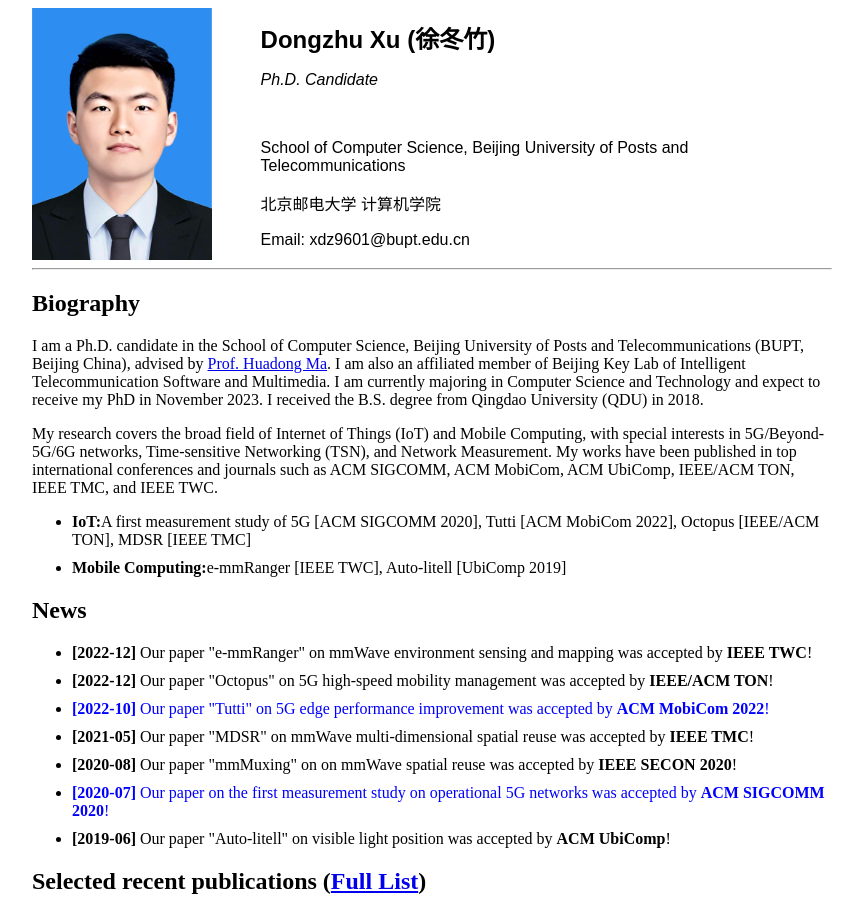
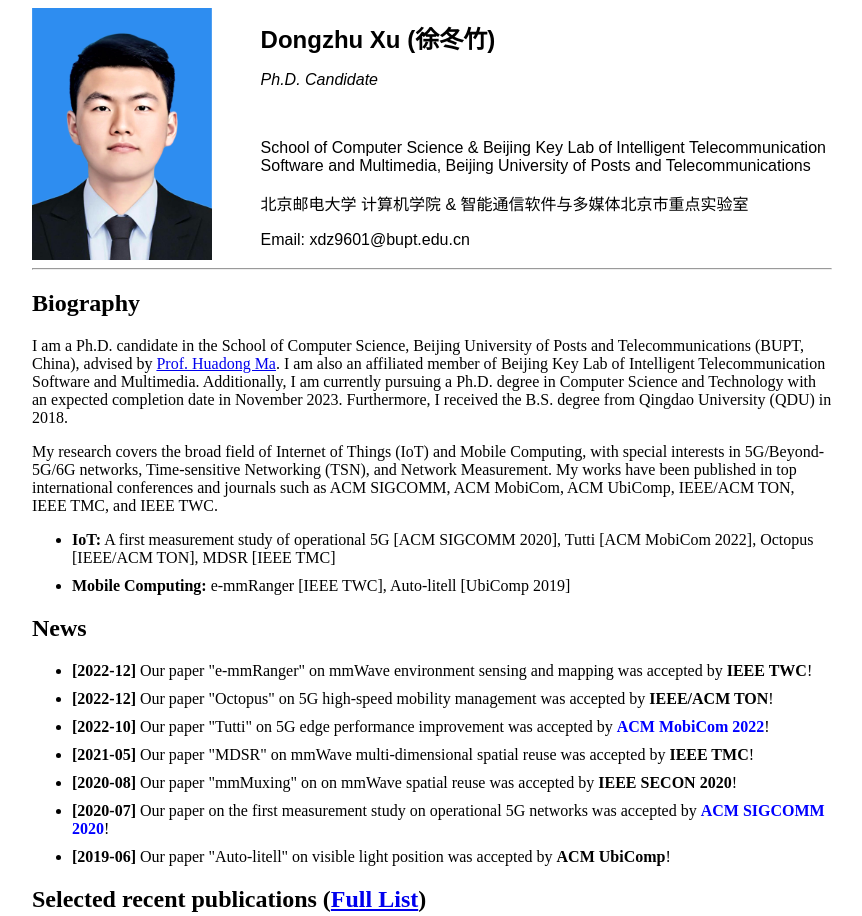
Before and after one commit to DongzhuXu/dzxu, a plain HTML site: page index.html in a window 1280 px wide. Shown: the top 916 px of the page, without its empty margins (208-1070 px from the left). Drawn offline with Linux system fonts and the light colour scheme.

Commit message:
Update index.html

```diff
--- a/index.html
+++ b/index.html
@@ -17,8 +17,9 @@
 			  <font face="Arial"> <b><font size="5">Dongzhu Xu (徐冬竹)</font></b>
 				<p><i>Ph.D. Candidate</i></p>
 				  <br/>
-				<p>School of Computer Science, Beijing University of Posts and Telecommunications</p>
-				  <p>北京邮电大学 计算机学院</p>
+				<p>School of Computer Science & Beijing Key Lab of Intelligent Telecommunication Software and Multimedia,
+					Beijing University of Posts and Telecommunications</p>
+				  <p>北京邮电大学 计算机学院 & 智能通信软件与多媒体北京市重点实验室</p>
 				<p>Email: xdz9601@bupt.edu.cn</p>
 		  </td>
 	  </tr>
@@ -29,11 +30,11 @@
 
 	<h2>Biography</h2>
 
-      <p>I am a Ph.D. candidate in the School of Computer Science, Beijing University of Posts and Telecommunications (BUPT, Beijing China),
+      <p>I am a Ph.D. candidate in the School of Computer Science, Beijing University of Posts and Telecommunications (BUPT, China),
 	      advised by <a href="https://teacher.bupt.edu.cn/mahuadong">Prof. Huadong Ma</a>.
 	      I am also an affiliated member of Beijing Key Lab of Intelligent Telecommunication Software and Multimedia.
-	      I am currently majoring in Computer Science and Technology and expect to receive my PhD in November 2023.
-	      I received the B.S. degree from Qingdao University (QDU) in 2018.
+	      Additionally, I am currently pursuing a Ph.D. degree in Computer Science and Technology with an expected completion date in November 2023.
+	      Furthermore, I received the B.S. degree from Qingdao University (QDU) in 2018.
       </p>
 
 	<p>My research covers the broad field of Internet of Things (IoT) and Mobile Computing,
@@ -43,9 +44,9 @@
       </p>
 
 	<ul>
-		<li><b>IoT:</b>A first measurement study of 5G [ACM SIGCOMM 2020], Tutti [ACM MobiCom 2022], Octopus [IEEE/ACM TON],
+		<li><b>IoT:</b> A first measurement study of operational 5G [ACM SIGCOMM 2020], Tutti [ACM MobiCom 2022], Octopus [IEEE/ACM TON],
 		MDSR [IEEE TMC]</li>
-		<li><b>Mobile Computing:</b>e-mmRanger [IEEE TWC],  Auto-litell [UbiComp 2019]</li>
+		<li><b>Mobile Computing:</b> e-mmRanger [IEEE TWC],  Auto-litell [UbiComp 2019]</li>
 	</ul>
 
 
@@ -54,10 +55,10 @@
 <ul>
 	<li><b>[2022-12]</b> Our paper "e-mmRanger" on mmWave environment sensing and mapping was accepted by <b>IEEE TWC</b>!</li>
 	<li><b>[2022-12]</b> Our paper "Octopus" on 5G high-speed mobility management was accepted by <b>IEEE/ACM TON</b>!</li>
-	<li><font color="#0000FF"><b>[2022-10]</b> Our paper "Tutti" on 5G edge performance improvement was accepted by <b>ACM MobiCom 2022</b>!</font></li>
+	<li><b>[2022-10]</b> Our paper "Tutti" on 5G edge performance improvement was accepted by <font color="#0000FF"><b>ACM MobiCom 2022</b></font>!</li>
 	<li><b>[2021-05]</b> Our paper "MDSR" on mmWave multi-dimensional spatial reuse was accepted by <b>IEEE TMC</b>!</li>
 	<li><b>[2020-08]</b> Our paper "mmMuxing" on on mmWave spatial reuse was accepted by <b>IEEE SECON 2020</b>!</li>
-	<li><font color="#0000FF"><b>[2020-07]</b> Our paper on the first measurement study on operational 5G networks was accepted by <b>ACM SIGCOMM 2020</b>!</font></li>
+	<li><b>[2020-07]</b> Our paper on the first measurement study on operational 5G networks was accepted by <font color="#0000FF"><b>ACM SIGCOMM 2020</b></font>!</li>
 	<li><b>[2019-06]</b> Our paper "Auto-litell" on visible light position was accepted by <b>ACM UbiComp</b>!</li>
 
 </ul>
@@ -135,7 +136,7 @@ Consumption</strong> <br/>
 </ul>
 
 
-<h2>Awards</h2>
+<h2>Awards & Honors</h2>
 <ul>
 	<li>National Scholarship for Doctoral Students, 2021</li>
 	<li>The First Prize Scholarship at BUPT, 2018, 2019, 2021, 2022</li>
```
